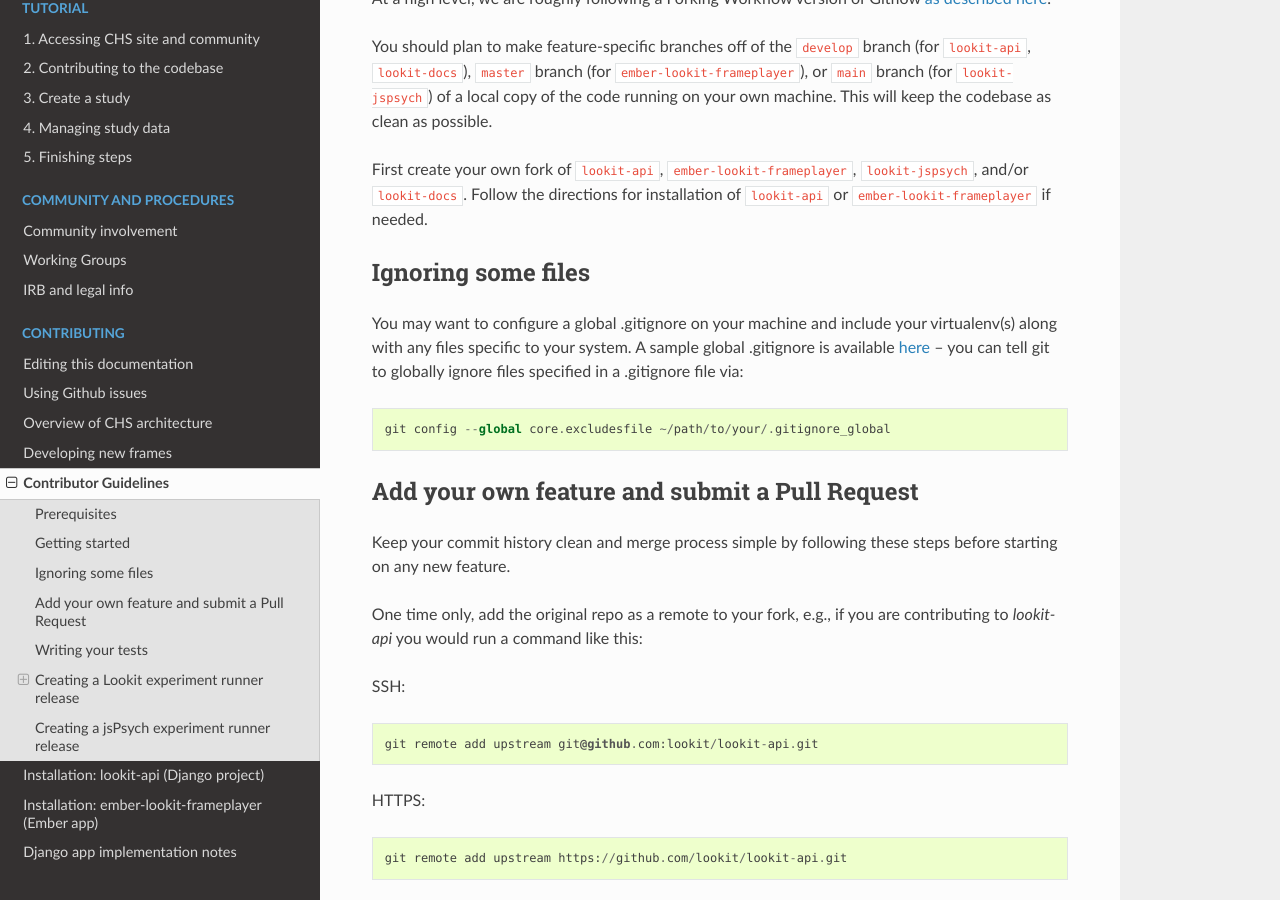
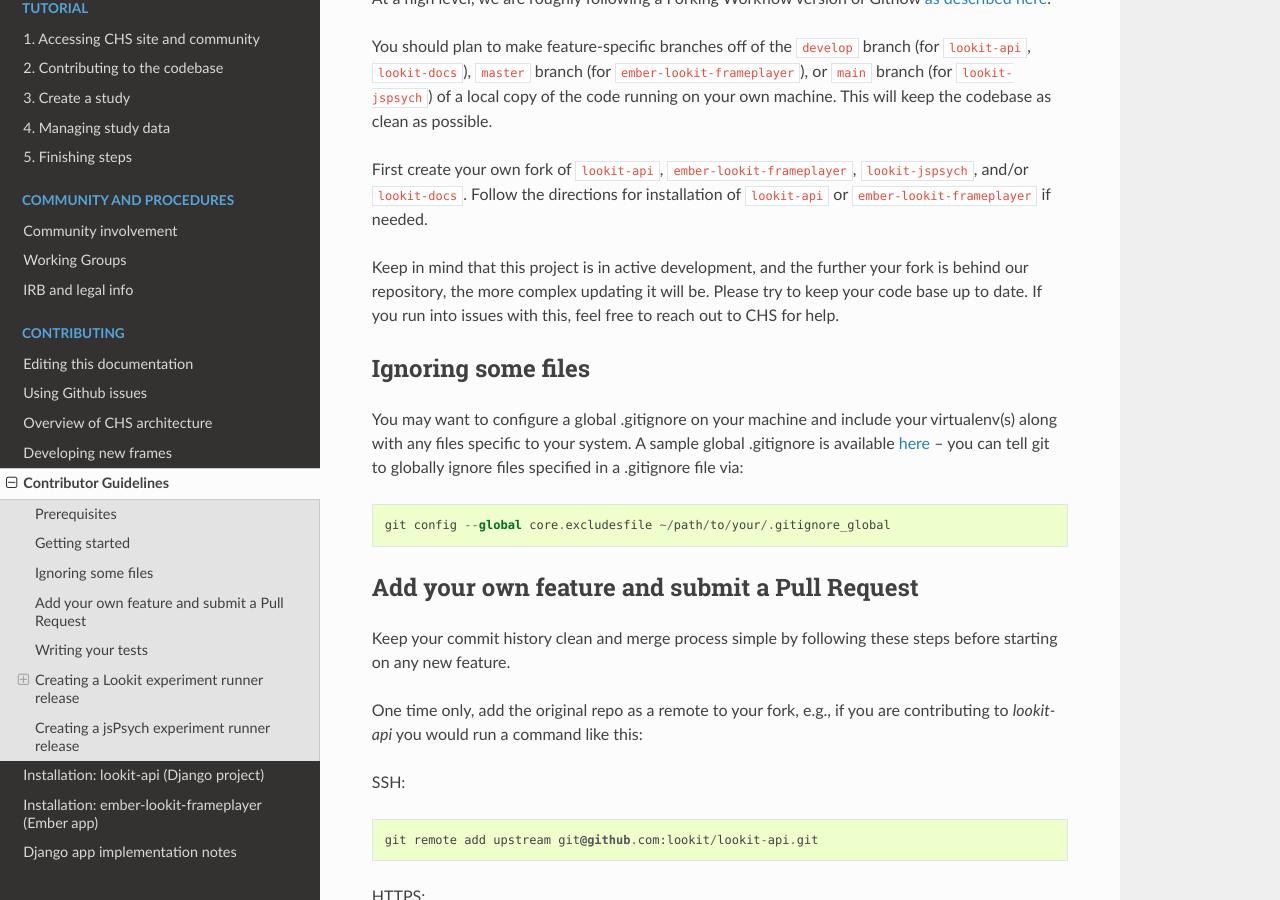
Before and after one commit to lookit/lookit-docs, a Sphinx documentation site: the page built from docs/source/contributor-guidelines.rst, in a window 1280 px wide and 900 px high, scrolled down 1130 px. Built offline with Sphinx 7.4.7 and the Read the Docs theme 3.1.0, drawn with Linux system fonts in a browser that asks for light colours.

Commit message:
Add a bit of copy to contributor guidelines

```diff
--- a/docs/source/contributor-guidelines.rst
+++ b/docs/source/contributor-guidelines.rst
@@ -22,12 +22,14 @@ To contribute to the `ember-lookit-frameplayer` codebase - e.g., when creating y
 Getting started
 ~~~~~~~~~~~~~~~~~~~
 
-At a high level, we are roughly following a Forking Workflow version of Gitflow `as described here <https://www.atlassian.com/git/tutorials/comparing-workflows/forking-workflow>`__.
+At a high level, we are roughly following a Forking Workflow version of Gitflow `as described here <https://docs.github.com/en/pull-requests/collaborating-with-pull-requests/proposing-changes-to-your-work-with-pull-requests/creating-a-pull-request-from-a-fork>`__.
 
 You should plan to make feature-specific branches off of the ``develop`` branch (for ``lookit-api``, ``lookit-docs``), ``master`` branch (for ``ember-lookit-frameplayer``), or ``main`` branch (for ``lookit-jspsych``) of a local copy of the code running on your own machine. This will keep the codebase as clean as possible.
 
 First create your own fork of ``lookit-api``, ``ember-lookit-frameplayer``, ``lookit-jspsych``, and/or ``lookit-docs``. Follow the directions for installation of ``lookit-api`` or ``ember-lookit-frameplayer`` if needed.
 
+
+Keep in mind that this project is in active development, and the further your fork is behind our repository, the more complex updating it will be. Please try to keep your code base up to date. If you run into issues with this, feel free to reach out to CHS for help.
 
 Ignoring some files
 ~~~~~~~~~~~~~~~~~~~~
```
